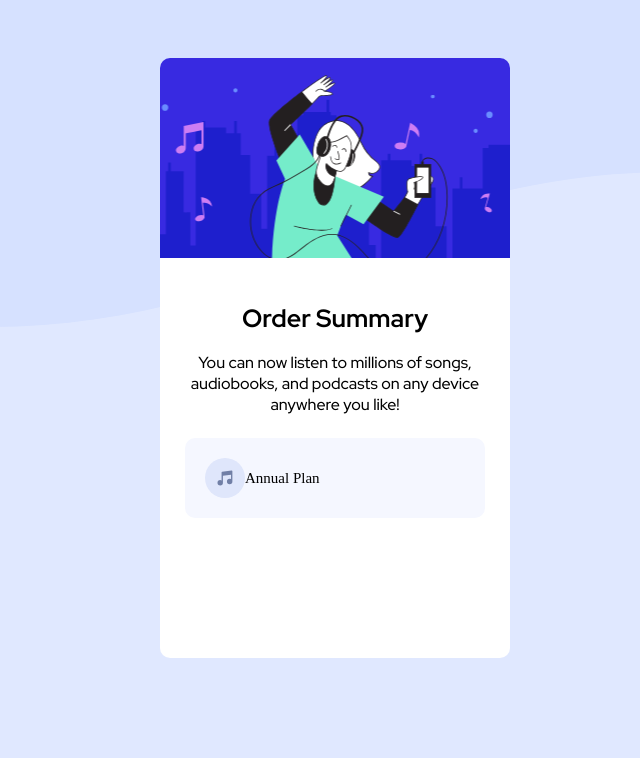
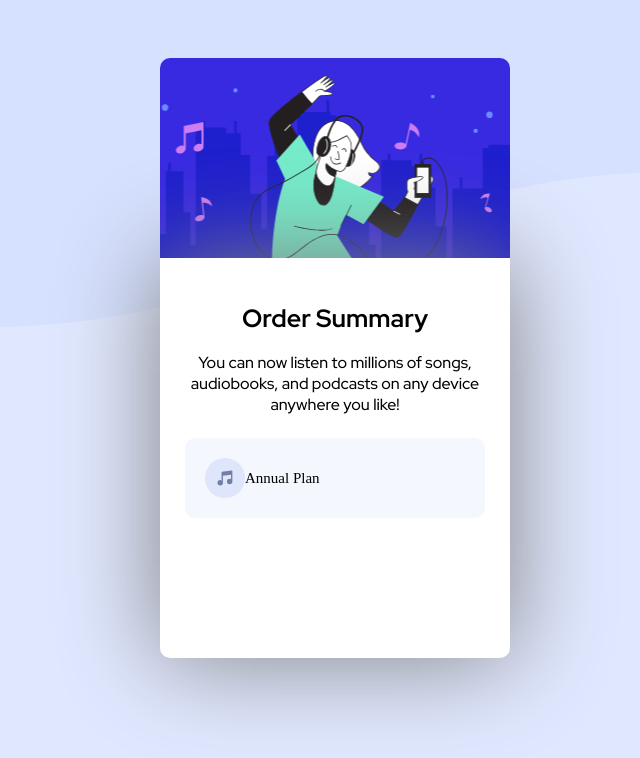
Before and after one commit to IuriBorja/desafio-order-summary, a plain HTML site: page index.html in a window 1280 px wide. Shown: the whole page, without its empty margins (313-953 px from the left). Drawn offline with Linux system fonts and the light colour scheme.

Commit message:
Update style.css

```diff
--- a/style.css
+++ b/style.css
@@ -47,6 +47,7 @@ body {
     position: absolute;
     top: 250px;
     border-radius: 0px 0px 10px 10px;
+    box-shadow: 0px 0px 100px gray;
 }
 
 .texto {
```
